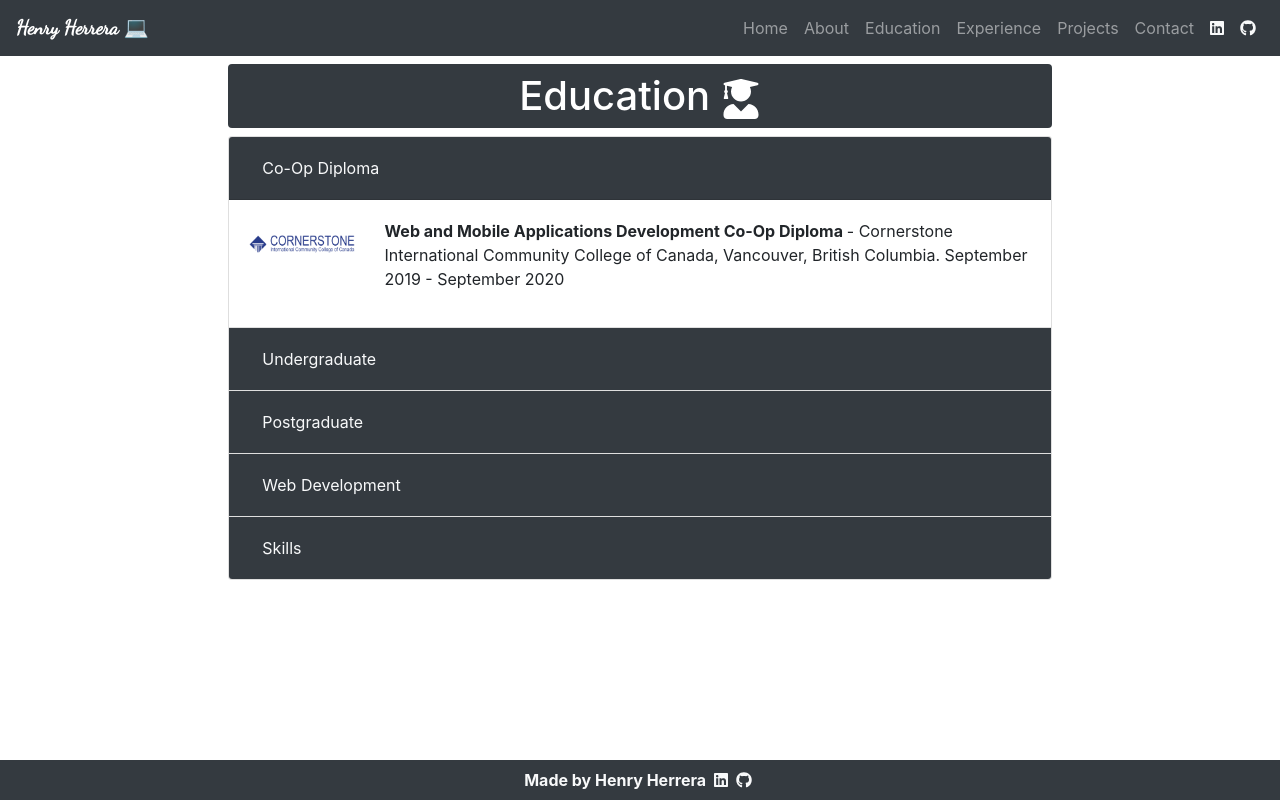
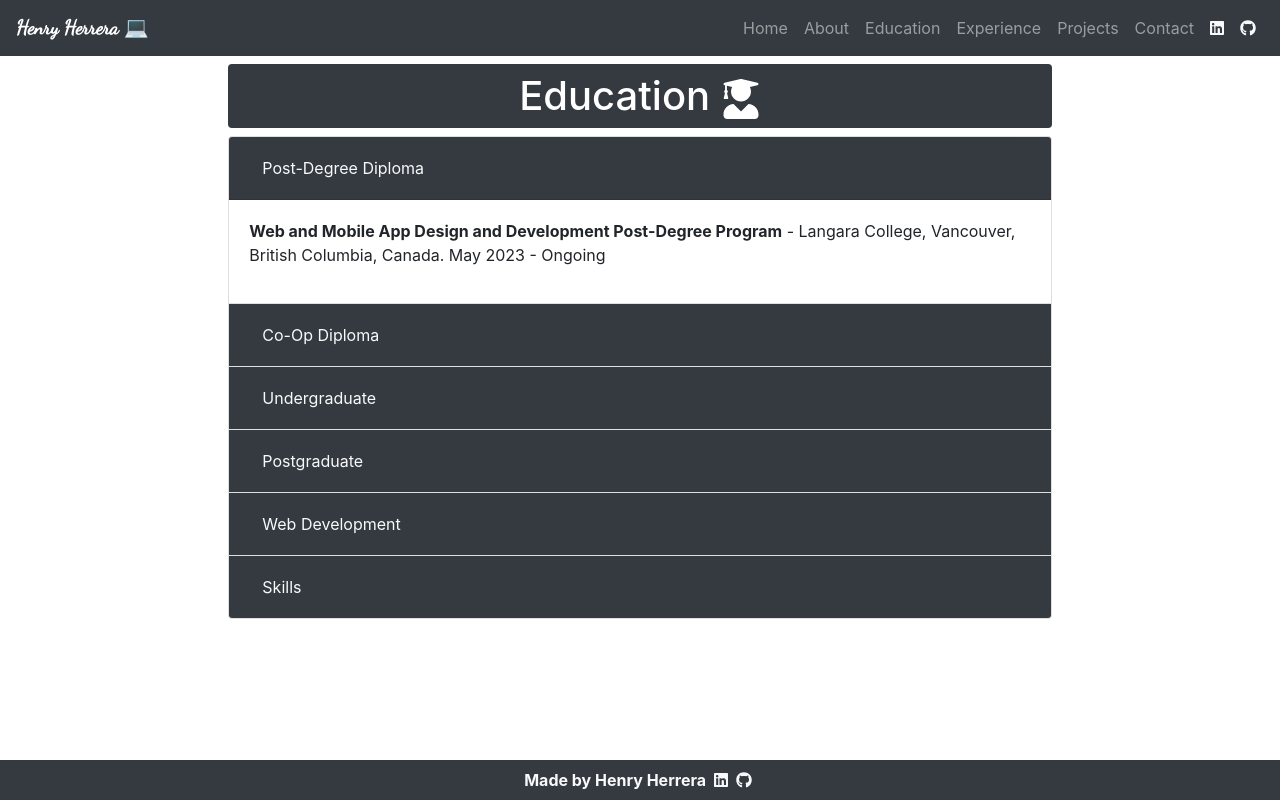
Before and after one commit to hjhm2018/my-portfolio-pwa, a React (Create React App) app: page /education in a window 1280 px wide. Built offline with nearby package versions, Linux system fonts and the light colour scheme; a web font is replaced by a local one.

Commit message:
updated education info

```diff
--- a/src/components/Education.js
+++ b/src/components/Education.js
@@ -30,10 +30,45 @@ function Education() {
               variant="link"
               eventKey="0"
             >
+              Post-Degree Diploma
+            </Accordion.Toggle>
+          </Card.Header>
+          <Accordion.Collapse eventKey="0">
+            <Card.Body>
+              <div className="row">
+                {/* <div className="col-4 col-md-2">
+                  <img
+                    className="pt-3"
+                    width="100%"
+                    src={cornerstoneImage}
+                    alt={cornerstoneImage}
+                  />
+                </div> */}
+                <div className="col-8 col-md-12 mx-auto">
+                  <p>
+                    <span className="font-weight-bold">
+                      Web and Mobile App Design and Development Post-Degree Program
+                    </span>{" "}
+                    - Langara College,
+                    Vancouver, British Columbia, Canada. May 2023 - Ongoing
+                  </p>
+                </div>
+              </div>
+            </Card.Body>
+          </Accordion.Collapse>
+        </Card>
+        <Card>
+          <Card.Header className="bg-dark">
+            <Accordion.Toggle
+              className="text-light"
+              as={Button}
+              variant="link"
+              eventKey="1"
+            >
               Co-Op Diploma
             </Accordion.Toggle>
           </Card.Header>
-          <Accordion.Collapse eventKey="0">
+          <Accordion.Collapse eventKey="1">
             <Card.Body>
               <div className="row">
                 <div className="col-4 col-md-2">
@@ -50,7 +85,7 @@ function Education() {
                       Web and Mobile Applications Development Co-Op Diploma{" "}
                     </span>{" "}
                     - Cornerstone International Community College of Canada,
-                    Vancouver, British Columbia. September 2019 - September 2020
+                    Vancouver, British Columbia, Canada. September 2019 - September 2020
                   </p>
                 </div>
               </div>
@@ -63,12 +98,12 @@ function Education() {
               className="text-light"
               as={Button}
               variant="link"
-              eventKey="1"
+              eventKey="2"
             >
               Undergraduate
             </Accordion.Toggle>
           </Card.Header>
-          <Accordion.Collapse eventKey="1">
+          <Accordion.Collapse eventKey="2">
             <Card.Body>
               <div className="row">
                 <div className="col-4 col-md-2">
@@ -93,12 +128,12 @@ function Education() {
               className="text-light"
               as={Button}
               variant="link"
-              eventKey="2"
+              eventKey="3"
             >
               Postgraduate
             </Accordion.Toggle>
           </Card.Header>
-          <Accordion.Collapse eventKey="2">
+          <Accordion.Collapse eventKey="3">
             <Card.Body>
               <div className="row pb-4">
                 <div className="col-4 col-md-2">
@@ -136,12 +171,12 @@ function Education() {
               className="text-light"
               as={Button}
               variant="link"
-              eventKey="3"
+              eventKey="4"
             >
               Web Development
             </Accordion.Toggle>
           </Card.Header>
-          <Accordion.Collapse eventKey="3">
+          <Accordion.Collapse eventKey="4">
             <Card.Body>
               <ul>
                 <li>
@@ -188,12 +223,12 @@ function Education() {
               className="text-light"
               as={Button}
               variant="link"
-              eventKey="4"
+              eventKey="5"
             >
               Skills
             </Accordion.Toggle>
           </Card.Header>
-          <Accordion.Collapse eventKey="4">
+          <Accordion.Collapse eventKey="5">
             <Card.Body>
               <ul>
                 <li>
--- a/src/components/Projects.js
+++ b/src/components/Projects.js
@@ -227,8 +227,8 @@ const Projects = () => {
                   className="pt-2"
                   variant="top"
                   src={card.image}
-                  height={250}
-                  width={250}
+                  style={{ height: 'auto', width: '100%' }}
+
                 />
                 <Card.Body>
                   <Card.Title>{card.title}</Card.Title>
```
